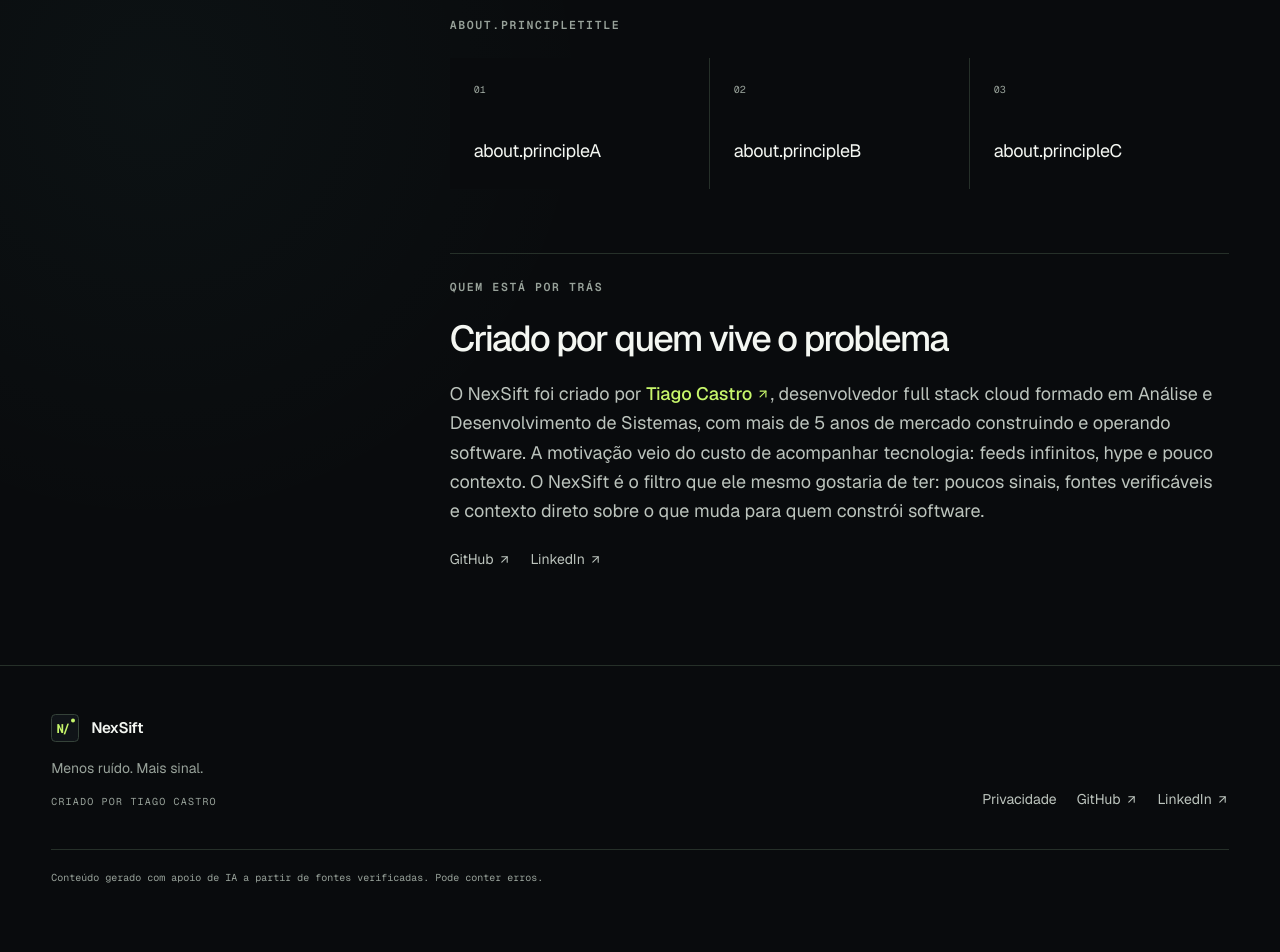
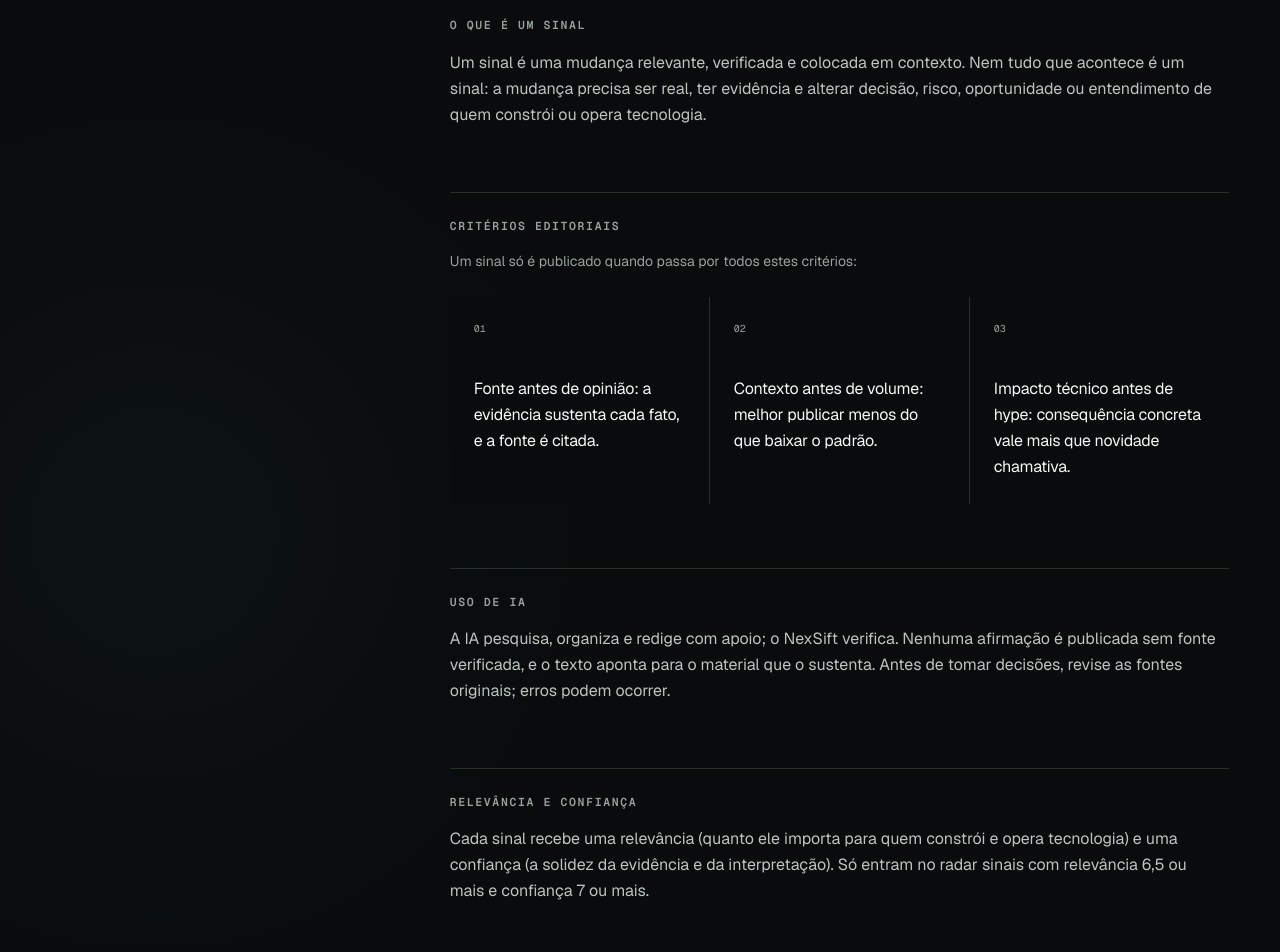
Before and after one commit to tiagogcastro/nexsift, a Next.js app in the folder web/: page /pt-BR/about in a window 1280 px wide. Shown: the part 680-1632 px from the top of the page. Before the commit the page ends 1607 px from the top, so only its background shows below. Built offline with nearby package versions, Linux system fonts and the light colour scheme; no server answers.

Commit message:
feat(web): expand about into editorial deep dive and privacy policy details

```diff
--- a/web/src/app/[locale]/about/page.tsx
+++ b/web/src/app/[locale]/about/page.tsx
@@ -46,21 +46,45 @@
             </p>
 
             <div className="mt-16 border-t border-(--border) pt-6">
-              <div className="eyebrow">{t('about.principleTitle')}</div>
+              <Section eyebrow={t('about.signalTitle')} body={t('about.signalBody')} />
+            </div>
+
+            <div className="mt-16 border-t border-(--border) pt-6">
+              <div className="eyebrow">{t('about.criteriaTitle')}</div>
+              <p className="mt-4 max-w-3xl text-sm leading-relaxed text-(--muted)">
+                {t('about.criteriaIntro')}
+              </p>
               <div className="mt-6 grid gap-px bg-(--border) md:grid-cols-3">
                 {[
-                  t('about.principleA'),
-                  t('about.principleB'),
-                  t('about.principleC'),
-                ].map((principle, index) => (
-                  <div key={principle} className="bg-(--background) p-6">
+                  t('about.criteriaA'),
+                  t('about.criteriaB'),
+                  t('about.criteriaC'),
+                ].map((criterion, index) => (
+                  <div key={criterion} className="bg-(--background) p-6">
                     <div className="font-mono text-[10px] text-(--muted)">
                       0{index + 1}
                     </div>
-                    <p className="mt-10 text-lg tracking-[-0.025em]">{principle}</p>
+                    <p className="mt-10 text-base leading-relaxed tracking-[-0.015em]">
+                      {criterion}
+                    </p>
                   </div>
                 ))}
               </div>
+            </div>
+
+            <div className="mt-16 border-t border-(--border) pt-6">
+              <Section eyebrow={t('about.aiTitle')} body={t('about.aiBody')} />
+            </div>
+
+            <div className="mt-16 border-t border-(--border) pt-6">
+              <Section
+                eyebrow={t('about.relevanceTitle')}
+                body={t('about.relevanceBody')}
+              />
+            </div>
+
+            <div className="mt-16 border-t border-(--border) pt-6">
+              <Section eyebrow={t('about.methodTitle')} body={t('about.methodBody')} />
             </div>
 
             <div className="mt-16 border-t border-(--border) pt-6">
@@ -113,3 +137,12 @@
     </>
   )
 }
+
+function Section({ eyebrow, body }: { eyebrow: string; body: string }) {
+  return (
+    <section>
+      <div className="eyebrow text-(--signal)">{eyebrow}</div>
+      <p className="mt-4 max-w-3xl leading-relaxed text-(--muted-strong)">{body}</p>
+    </section>
+  )
+}
--- a/web/src/app/[locale]/privacy/page.tsx
+++ b/web/src/app/[locale]/privacy/page.tsx
@@ -45,12 +45,24 @@
 
             <div className="mt-14 space-y-12 border-t border-(--border) pt-8">
               <Section
+                eyebrow={t('privacy.productTitle')}
+                body={t('privacy.productBody')}
+              />
+              <Section
                 eyebrow={t('privacy.collectTitle')}
                 body={t('privacy.collectBody')}
               />
               <Section
+                eyebrow={t('privacy.notCollectTitle')}
+                body={t('privacy.notCollectBody')}
+              />
+              <Section
                 eyebrow={t('privacy.contentTitle')}
                 body={t('privacy.contentBody')}
+              />
+              <Section
+                eyebrow={t('privacy.retentionTitle')}
+                body={t('privacy.retentionBody')}
               />
               <Section
                 eyebrow={t('privacy.rightsTitle')}
```
